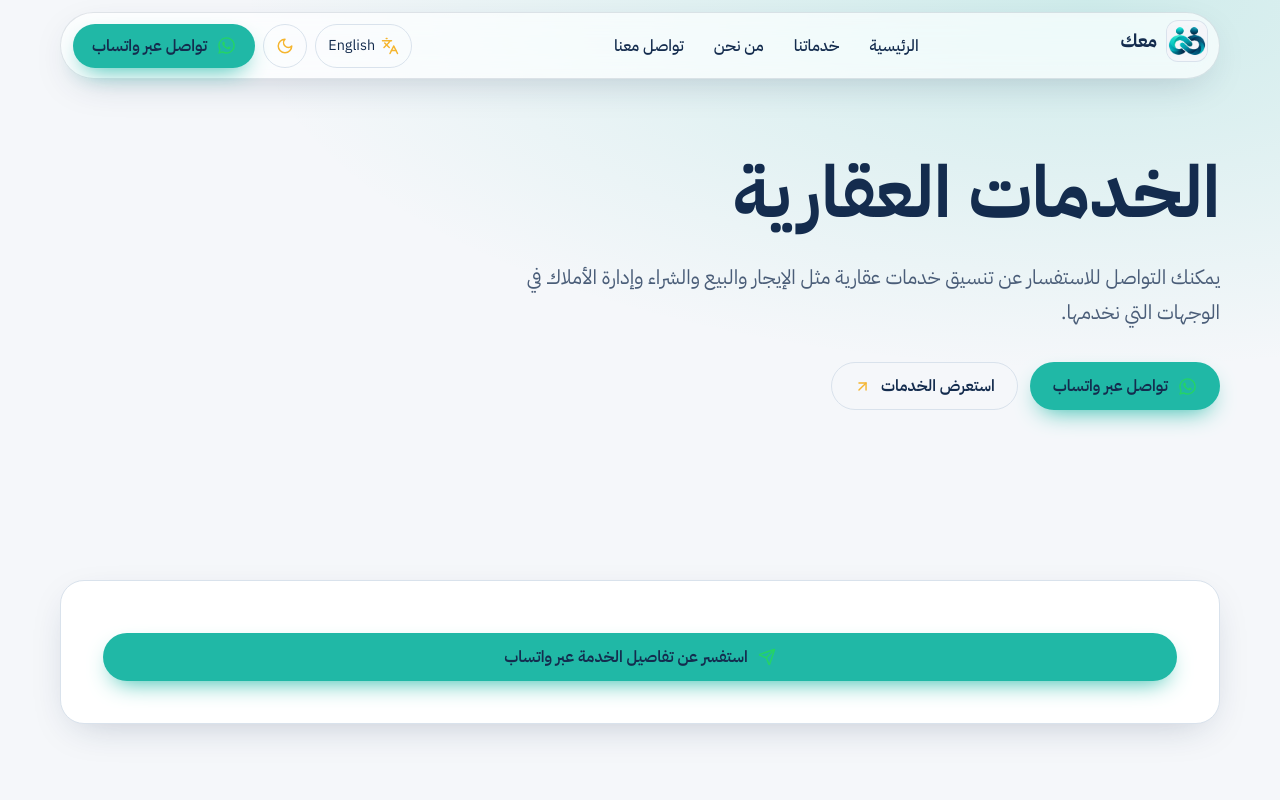
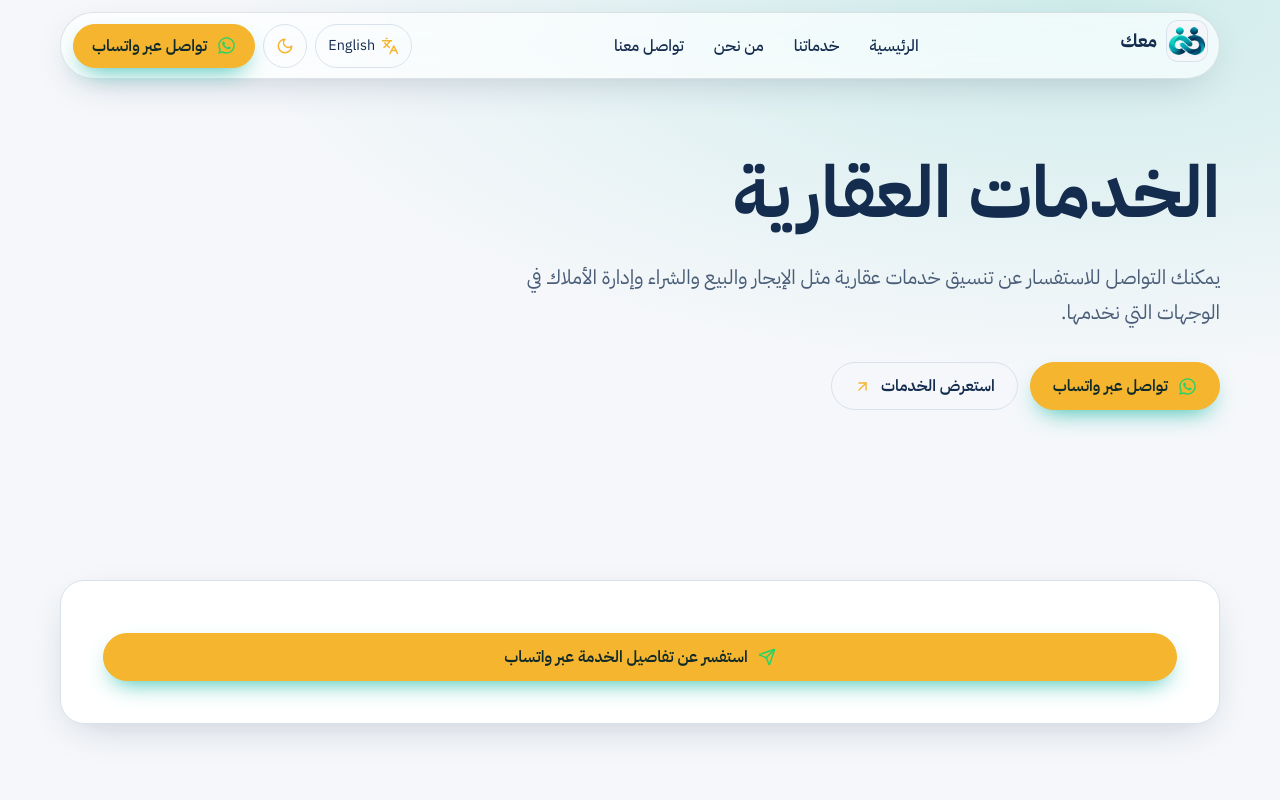
Before and after one commit to khwy1d/Maak, a React (Vite) app: page /real-estate in a window 1280 px wide. Shown: the top 800 px of the page. Built offline with nearby package versions, Linux system fonts and the light colour scheme.

Commit message:
Make WhatsApp contact buttons gold sitewide

```diff
--- a/src/styles/global.css
+++ b/src/styles/global.css
@@ -489,3 +489,15 @@ svg { color: var(--c-gold); }
 
 /* Keep WhatsApp icons in WhatsApp green instead of the gold brand icon colour */
 a[href*="wa.me"] svg, a[href*="whatsapp.com"] svg { color: #25D366; }
+
+/* WhatsApp contact buttons are gold sitewide; keep the WhatsApp glyph green */
+a.btn[href*="wa.me"], a.btn[href*="whatsapp.com"] {
+  background: var(--c-gold);
+  color: #102A2A;
+  border-color: var(--c-gold);
+}
+a.btn[href*="wa.me"] svg, a.btn[href*="whatsapp.com"] svg { color: #25D366; }
+a.btn[href*="wa.me"]:hover, a.btn[href*="whatsapp.com"]:hover {
+  background: color-mix(in srgb, var(--c-gold) 88%, white);
+  border-color: var(--c-gold);
+}
```
